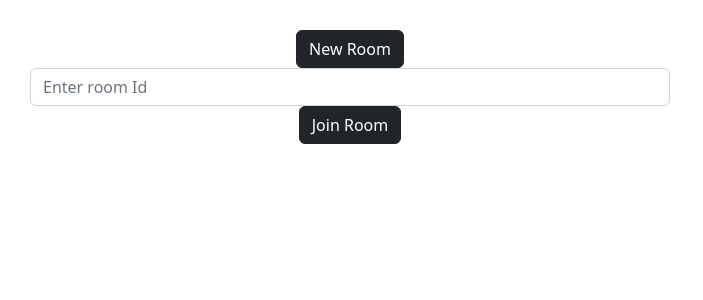
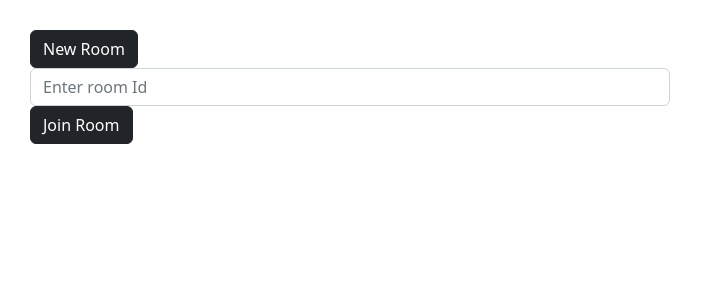
Before and after one commit to duong-vo/code-review-platform, a React (Create React App) app in the folder frontend/: page / in a window 1280 px wide. Shown: the top 300 px of the page, without its empty margins (0-703 px from the left). Built offline with nearby package versions, Linux system fonts and the light colour scheme; no server answers.

Commit message:
create routing for the homepage and the code review room

```diff
--- a/frontend/package.json
+++ b/frontend/package.json
@@ -11,6 +11,7 @@
     "react": "^18.2.0",
     "react-bootstrap": "^2.7.2",
     "react-dom": "^18.2.0",
+    "react-router-dom": "^6.9.0",
     "react-scripts": "5.0.1",
     "socket.io-client": "^4.6.1",
     "web-vitals": "^2.1.4"
--- a/frontend/src/App.js
+++ b/frontend/src/App.js
@@ -1,12 +1,16 @@
 import './App.css';
 import CodeEditor from './components/editor/CodeEditor';
 import Home from './components/home/Home';
+import { BrowserRouter as Router, Route, Routes, Link } from 'react-router-dom';
 
 function App() {
   return (
-    <div className="App">
-      <Home/>
-    </div>
+    <Router>
+      <Routes>
+        <Route exact path="/" element={<Home/>} />
+        <Route exact path="/:roomId" element={<CodeEditor/>}/>
+      </Routes>
+    </Router>
   );
 }
 
--- a/frontend/src/components/home/Home.js
+++ b/frontend/src/components/home/Home.js
@@ -1,4 +1,5 @@
 import React, { useEffect, useState } from "react";
+import { Link } from "react-router-dom";
 import 'bootstrap/dist/css/bootstrap.css';
 import Form from 'react-bootstrap/Form';
 import io from "socket.io-client";
```
Also changed, not shown: 1 other file (tests, documents, lock files or other folders).
